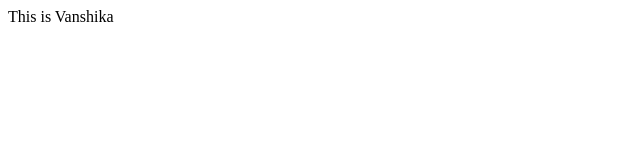
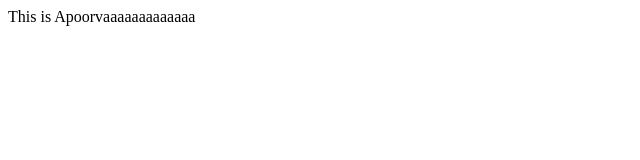
Before and after one commit to Apoorva2004/test-repo, a plain HTML site: page index.html in a window 1280 px wide. Shown: the whole page, without its empty margins (0-640 px from the left). Drawn offline with Linux system fonts and the light colour scheme.

Commit message:
Update index.html

```diff
--- a/index.html
+++ b/index.html
@@ -6,6 +6,6 @@
     <title>Document</title>
 </head>
 <body>
-    This is Vanshika
+    This is Apoorvaaaaaaaaaaaaa
 </body>
 </html>
```
